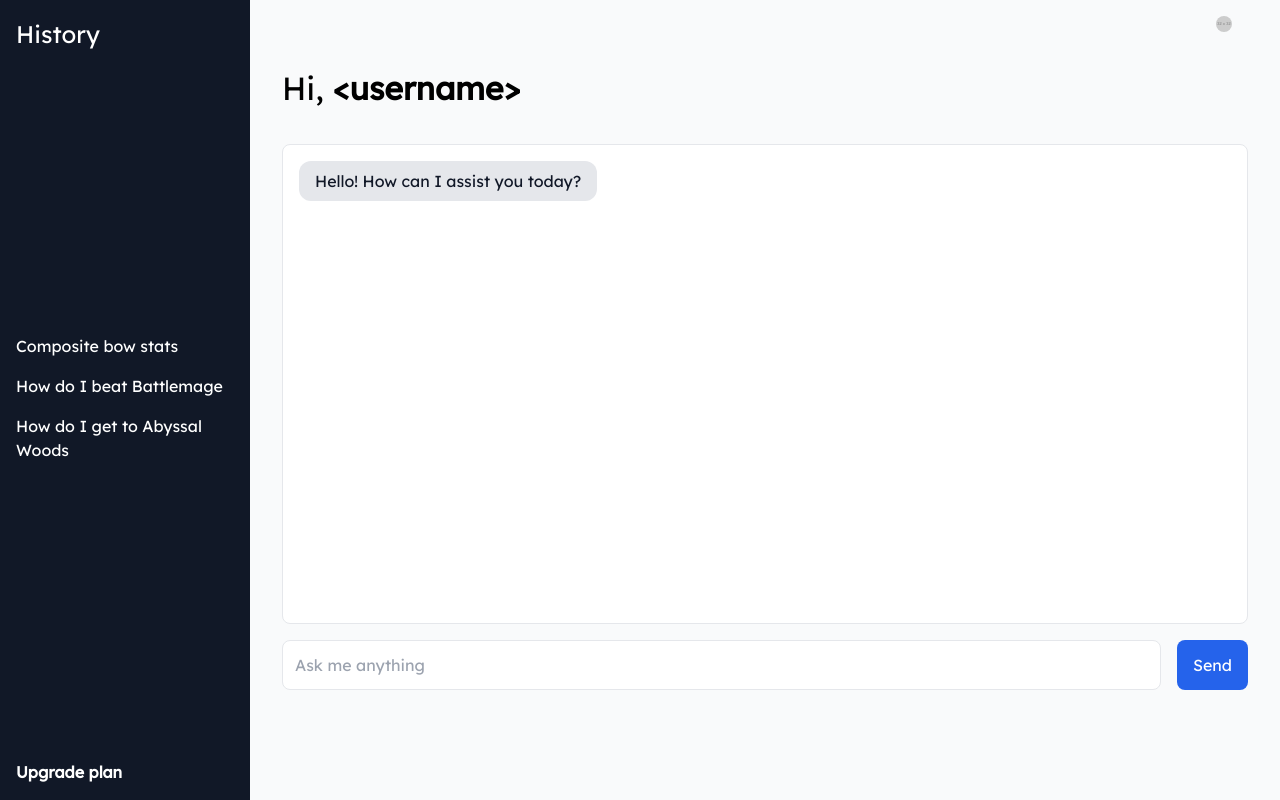
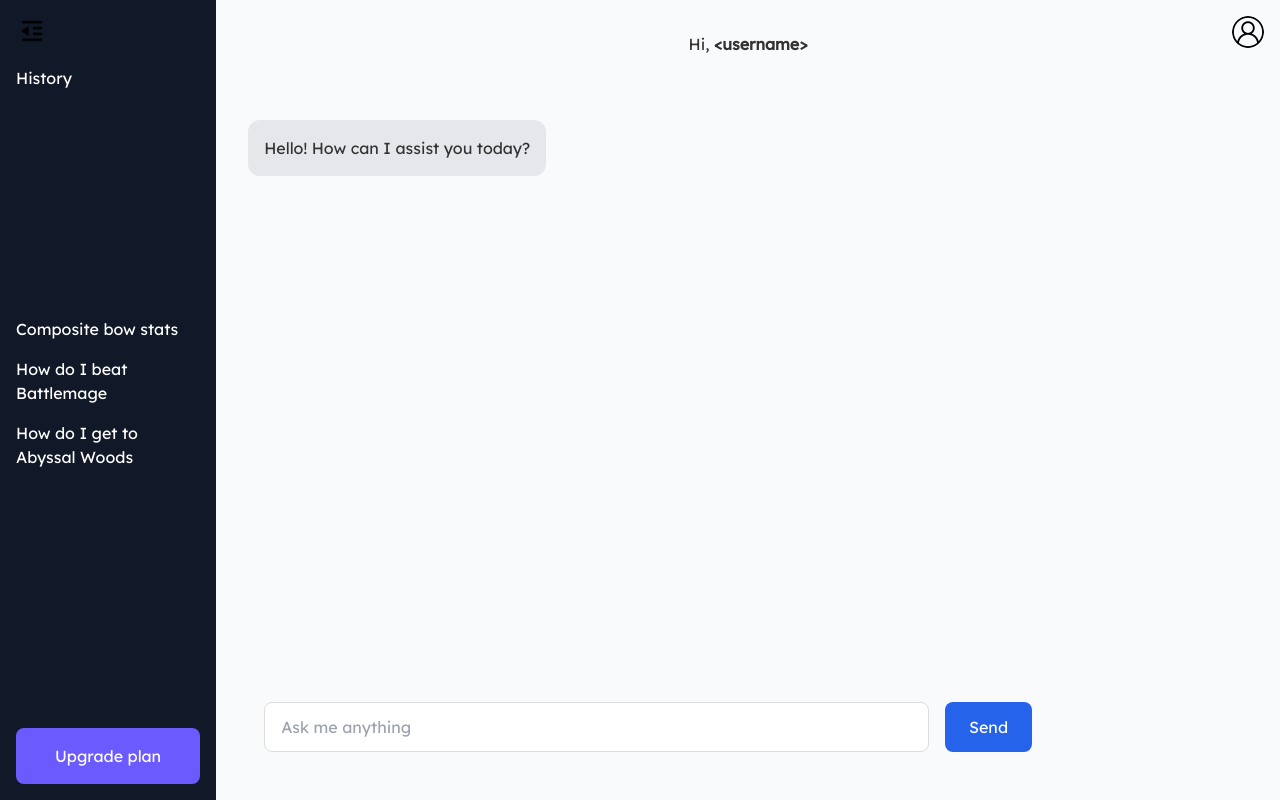
Before and after one commit to yixiang1306/Echo, a React (Vite) app: page /app in a window 1280 px wide. Built offline with nearby package versions, Linux system fonts and the light colour scheme.

Commit message:
updated app pages

```diff
--- a/src/ui/App.css
+++ b/src/ui/App.css
@@ -1,163 +1,272 @@
-\/* General Layout */
+@import url('https://fonts.googleapis.com/css2?family=Lexend+Deca&display=swap');   /* For the font */
+
+/* General Layout */
 body {
   margin: 0;
-  font-family: Arial, sans-serif;
+  font-family: 'Lexend Deca', sans-serif;
   color: #333;
+  height: 100vh;
+  display: flex;
+  flex-direction: column;
 }
 
 .app-container {
   display: flex;
   height: 100vh;
+  width: 100%;
+  transition: all 0.3s ease;
+}
+
+/* Sidebar Hidden */
+.app-container.sidebar-hidden .main-content {
+  width: 100%; /* Ensure the main content spans the full width */
+}
+
+/* Sidebar Hidden State */
+.sidebar.hidden {
+  display: none; /* Hide sidebar completely when collapsed */
 }
 
 /* Sidebar */
 .sidebar {
-  background-color: #111827;
+  display: flex;
+  flex-direction: column;  /* Stack items vertically */
+  justify-content: space-between; /* Pushes items to top and bottom */
+  width: 20%;
+  background: #111827;
   color: white;
   padding: 1rem;
-  width: 250px;
-  display: flex;
-  flex-direction: column;
-  justify-content: space-between;
+  transition: all 0.3s ease;
+}
+
+.sidebar.collapsed {
+  width: 60px; /* Collapsed size */
+  padding: 1rem 0.5rem;
+}
+
+/* Sidebar Items */
+.sidebar ul {
+  list-style: none;
+  padding: 0;
+  margin: 0;
+}
+
+.sidebar ul li {
+  margin-bottom: 1rem; /* Adds space between each list item */
 }
 
 .sidebar h2 {
-  font-size: 1.5rem;
+  padding-top: 50px;
+  margin-bottom: 1rem; /* Adds space below the heading */
 }
 
-.sidebar ul {
-  list-style: none;
-  padding: 0;
+.sidebar.collapsed h2,
+.sidebar.collapsed ul,
+.sidebar.collapsed .upgrade-plan {
+  opacity: 0; /* Hide content */
+  pointer-events: none;
 }
 
-.sidebar li {
-  margin-bottom: 1rem;
+/* Toggle Button */
+.sidebar-toggle {
+  position: fixed;
+  top: 1rem;
+  left: 1rem;
+  background: none;
+  border: none;
   cursor: pointer;
+  z-index: 100;
 }
 
+.toggle-icon {
+  width: 30px;
+  height: 30px;
+}
+
+/* Sidebar Collapsed State */
+.sidebar.hidden {
+  transform: translateX(-100%);
+}
+
+/*Upgrade Plan*/
 .upgrade-plan {
-  font-weight: bold;
+  margin-top: auto; /* Pushes it to the bottom */
+  padding: 1rem;
+  background-color: #6b5bff;
+  color: white;
+  text-align: center;
+  border-radius: 8px;
   cursor: pointer;
+  margin-top: 2rem; /* Adds space above the upgrade plan */
+}
+
+.upgrade-plan:hover {
+  background-color: #5848d6;
 }
 
 /* Main Content */
 .main-content {
   flex-grow: 1;
   padding: 2rem;
+  background-color: #f9fafb;
+  display: flex;
+  flex-direction: column;
+  justify-content: flex-start; /* Default top-aligned */
   position: relative;
-  background-color: #f9fafb;
+  transition: all 0.3s ease;
+  width: 100%;
 }
 
-/* Greeting */
-.greeting h1 {
-  font-size: 2rem;
-  font-weight: 400;
-  margin: 2rem 0;
+.main-content.centered {
+  justify-content: center !important; /* Centers content vertically */
+  align-items: center; /* Centers content horizontally */
+  padding-left: 0; /* Removes left padding when sidebar is hidden */
+  width: 100%; /* Ensures content takes full width */
 }
 
-/* Profile Icon & Dropdown */
-.profile-icon {
+/* Profile Container */
+.profile-container {
   position: absolute;
   top: 1rem;
-  right: 2rem;
-  cursor: pointer;
+  right: 1rem;
 }
 
-.profile-icon .icon {
-  width: 50%; /* Icon scales to 50% of the container's width */
-  max-width: 50px; /* Sets an upper limit for the size */
-  height: auto;
+.profile-icon {
+  cursor: pointer;
+  display: flex;
+  align-items: center;
+  gap: 0.5rem;
+}
+
+.icon {
+  width: 32px;
+  height: 32px;
   border-radius: 50%;
 }
 
 .dropdown-menu {
   position: absolute;
-  top: 3rem;
+  top: 100%;
   right: 0;
   background: white;
-  box-shadow: 0 2px 5px rgba(0, 0, 0, 0.1);
+  border: 1px solid #ddd;
   border-radius: 8px;
-  overflow: hidden;
-  z-index: 1000;
+  box-shadow: 0 4px 8px rgba(0, 0, 0, 0.1);
+  width: 150px;
 }
 
 .dropdown-menu ul {
+  list-style: none;
   margin: 0;
-  padding: 0;
-  list-style: none;
+  padding: 0.5rem 0;
 }
 
 .dropdown-menu li {
-  padding: 0.75rem 1.5rem;
+  padding: 0.5rem 1rem;
   cursor: pointer;
 }
 
 .dropdown-menu li:hover {
-  background-color: #f3f4f6;
+  background: #f0f0f0;
 }
 
 /* Chat Area */
 .chat-area {
-  background-color: white;
-  padding: 1rem;
-  height: 60vh;
+  flex: 1;
   overflow-y: auto;
-  border: 1px solid #e5e7eb;
-  border-radius: 8px;
-  margin-bottom: 1rem;
+  margin: 2rem 0;
+  padding-right: 1rem;
+  width: 80%;
 }
 
 .chat-message {
   display: flex;
-  margin-bottom: 0.5rem;
+  margin-bottom: 1rem;
 }
 
 .chat-bubble {
-  padding: 0.5rem 1rem;
+  max-width: 75%;
+  padding: 1rem;
   border-radius: 12px;
-  max-width: 60%;
+  line-height: 1.5;
 }
 
-.chat-bubble.user {
-  background-color: #2563eb;
-  color: white;
-  margin-left: auto;
+/* User Messages */
+.chat-message.user {
+  justify-content: flex-end; /* Align to the right */
 }
 
-.chat-bubble.assistant {
-  background-color: #e5e7eb;
-  color: #111827;
-  margin-right: auto;
+.chat-message.user .chat-bubble {
+  background: #2563eb;
+  color: white;
+  align-self: flex-end;
+}
+
+/* Assistant Messages */
+.chat-message.assistant {
+  justify-content: flex-start; /* Align to the left */
+}
+
+.chat-message.assistant .chat-bubble {
+  background: #e5e7eb;
+  color: #333;
+  align-self: flex-start;
 }
 
 /* Input Area */
 .input-area {
   display: flex;
   gap: 1rem;
+  position: sticky;
+  bottom: 0;
+  background: #f9fafb;
+  padding: 1rem;
+  width: 80%; /* Ensure it spans the full width */
 }
 
+/* Input Field */
 .input-area input {
-  flex-grow: 1;
-  padding: 0.75rem;
+  flex-grow: 1; /* Take up as much space as possible */
+  padding: 0.75rem 1rem;
+  border: 1px solid #ddd;
   border-radius: 8px;
-  border: 1px solid #e5e7eb;
   font-size: 1rem;
+  width: 90%; /* Ensure the input fills available width */
 }
 
-.input-area input:focus {
-  outline: none;
-  border-color: #2563eb;
-}
-
+/* Send Button */
 .send-button {
-  background-color: #2563eb;
+  padding: 0.75rem 1.5rem;
+  background: #2563eb;
   color: white;
   border: none;
-  padding: 0.75rem 1rem;
   border-radius: 8px;
   cursor: pointer;
+  flex-shrink: 0; /* Prevent button from shrinking */
 }
 
 .send-button:hover {
-  background-color: #1d4ed8;
+  background: #1e4adb;
 }
+
+/* Center Content when Sidebar is Hidden */
+.centered {
+  justify-content: center !important;
+  align-items: center;
+}
+
+.greeting {
+  text-align: center;
+  margin-bottom: 2rem;
+}
+
+/* Media Query for Small Screens */
+@media (max-width: 1000px) {
+  .sidebar {
+    transform: translateX(-100%);
+  }
+
+  .main-content {
+    padding-left: 0;
+  }
+}
--- a/src/ui/App.tsx
+++ b/src/ui/App.tsx
@@ -1,5 +1,6 @@
 import { useEffect, useRef, useState } from "react";
 import "./App.css"; // Import the CSS file
+import LogoutModal from './LogoutModal'; // Import the LogoutModal components
 
 function App() {
   const [messages, setMessages] = useState([
@@ -11,6 +12,32 @@ function App() {
 
   const mediaRecorder = useRef<MediaRecorder | null>(null);
   const chatEndRef = useRef<HTMLDivElement | null>(null);
+
+  const [isSidebarVisible, setIsSidebarVisible] = useState(true);
+  const [isModalVisible, setIsModalVisible] = useState(false);
+
+  const toggleSidebar = () => {
+    setIsSidebarVisible((prev) => !prev);
+  };
+
+  // Handle screen resize
+  useEffect(() => {
+    const handleResize = () => {
+      if (window.innerWidth > 800) {
+        // Only set isSidebarVisible to true if the window is large
+        setIsSidebarVisible(true);
+      }
+    };
+
+    // Initial check
+    handleResize();
+
+    // Attach event listener
+    window.addEventListener("resize", handleResize);
+
+    // Cleanup
+    return () => window.removeEventListener("resize", handleResize);
+  }, []);
 
   // Scroll to the latest message
   useEffect(() => {
@@ -41,18 +68,33 @@ function App() {
   };
 
   const handleLogout = () => {
-    // Show confirmation dialog
-    const confirmLogout = window.confirm("Are you sure you want to log out?");
-    if (confirmLogout) {
-      // Redirect to the homepage (assuming the homepage is the root)
-      window.location.href = "/";
-    }
+    setIsModalVisible(true); // Show the modal
+  };
+
+  const handleConfirmLogout = () => {
+    setIsModalVisible(false); // Close the modal
+    window.location.href = "/"; // Redirect to homepage or logout page
+  };
+
+  const handleCancelLogout = () => {
+    setIsModalVisible(false); // Close the modal without doing anything
   };
 
   return (
-    <div className="app-container">
-      {/* Sidebar */}
-      <div className="sidebar">
+    <div className={`app-container ${!isSidebarVisible ? "sidebar-hidden" : ""}`}>
+      <button className="sidebar-toggle" onClick={toggleSidebar}>
+        <img
+          src={
+            isSidebarVisible
+              ? "/src/ui/Assets/Images/sidebar_open.png"
+              : "/src/ui/Assets/Images/sidebar_close.png"
+          }
+          alt={isSidebarVisible ? "Close Sidebar" : "Open Sidebar"}
+          className="toggle-icon"
+        />
+      </button>
+
+      <div className={`sidebar ${!isSidebarVisible ? "hidden" : ""}`}>
         <h2>History</h2>
         <ul>
           <li>Composite bow stats</li>
@@ -63,11 +105,12 @@ function App() {
       </div>
 
       {/* Main Content */}
-      <div className="main-content">
-        {/* Top-right Dropdown */}
+      <div className={`main-content ${!isSidebarVisible ? "centered" : ""}`}>
+        {/* Top-right Profile Dropdown */}
+        <div className="profile-container">
           <div className="profile-icon" onClick={toggleDropdown}>
             <img
-            src="https://via.placeholder.com/32"
+              src="/src/ui/Assets/Images/user.png"
               alt="Profile"
               className="icon"
             />
@@ -76,10 +119,11 @@ function App() {
                 <ul>
                   <li>Settings</li>
                   <li>Upgrade Plan</li>
-                <li onClick={handleLogout}>Logout</li> {/* Attach handleLogout here */}
+                  <li onClick={handleLogout}>Logout</li>
                 </ul>
               </div>
             )}
+          </div>
         </div>
 
         {/* Greeting */}
@@ -96,9 +140,7 @@ function App() {
               key={index}
               className={`chat-message ${message.role === "user" ? "user" : "assistant"}`}
             >
-              <div className={`chat-bubble ${message.role}`}>
-                {message.content}
-              </div>
+              <div className={`chat-bubble ${message.role}`}>{message.content}</div>
             </div>
           ))}
           <div ref={chatEndRef} />
@@ -118,6 +160,10 @@ function App() {
           </button>
         </div>
       </div>
+      {/* Logout Confirmation Modal */}
+      {isModalVisible && (
+        <LogoutModal onConfirm={handleConfirmLogout} onCancel={handleCancelLogout} />
+      )}
     </div>
   );
 }
--- /dev/null
+++ b/src/ui/LogoutModal.css
@@ -0,0 +1,44 @@
+/* Logout Modal Styles */
+.modal-overlay {
+    position: fixed;
+    top: 0;
+    left: 0;
+    width: 100%;
+    height: 100%;
+    background: rgba(0, 0, 0, 0.5);
+    display: flex;
+    justify-content: center;
+    align-items: center;
+    z-index: 1000;
+  }
+
+  .modal {
+    background-color: white;
+    padding: 20px;
+    border-radius: 8px;
+    box-shadow: 0 2px 10px rgba(0, 0, 0, 0.1);
+    width: 300px;
+    text-align: center;
+  }
+
+  .modal-buttons {
+    margin-top: 20px;
+  }
+
+  .modal-buttons button {
+    margin: 0 10px;
+    padding: 8px 16px;
+    cursor: pointer;
+    border: none;
+    border-radius: 4px;
+  }
+
+  .btn-confirm {
+    background-color: #28a745;
+    color: white;
+  }
+
+  .btn-cancel {
+    background-color: #dc3545;
+    color: white;
+  }
--- /dev/null
+++ b/src/ui/LogoutModal.tsx
@@ -0,0 +1,23 @@
+import React from 'react';
+import './LogoutModal.css'; // Make sure to add any styling you need
+
+interface LogoutModalProps {
+  onConfirm: () => void;
+  onCancel: () => void;
+}
+
+const LogoutModal: React.FC<LogoutModalProps> = ({ onConfirm, onCancel }) => {
+  return (
+    <div className="modal-overlay">
+      <div className="modal">
+        <h2>Are you sure you want to log out?</h2>
+        <div className="modal-buttons">
+          <button className="btn-cancel" onClick={onCancel}>Cancel</button>
+          <button className="btn-confirm" onClick={onConfirm}>Confirm</button>
+        </div>
+      </div>
+    </div>
+  );
+};
+
+export default LogoutModal;
--- a/src/ui/Start.css
+++ b/src/ui/Start.css
@@ -54,7 +54,6 @@
   .mic-icon {
     width: 50px;
     height: 50px;
-    opacity: 0.8;
   }
 
   /* Buttons */
```
Also changed, not shown: src/ui/Assets/Images/sidebar_close.png (added), src/ui/Assets/Images/sidebar_open.png (added). Lines whose indentation alone changed are shown as unchanged.
